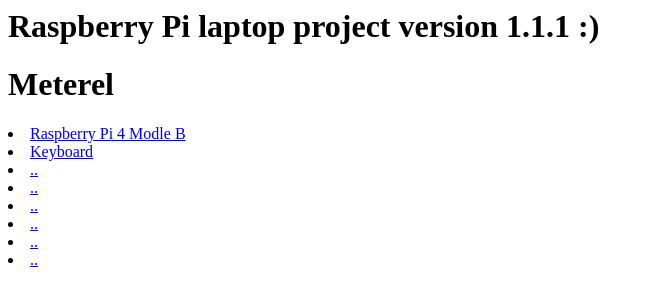
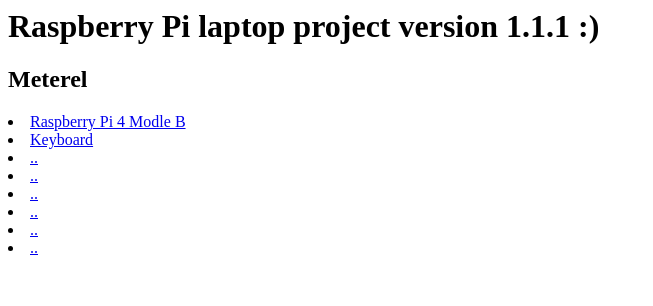
Before and after one commit to poderman/Raspberry-pi-laptop, a plain HTML site: page public/index.html in a window 1280 px wide. Shown: the whole page, without its empty margins (0-653 px from the left). Drawn offline with Linux system fonts and the light colour scheme.

Commit message:
Update index.html

```diff
--- a/public/index.html
+++ b/public/index.html
@@ -1,7 +1,7 @@
 <h1 >Raspberry Pi laptop project version 1.1.1 :) </h1>
 
 
-<h1 >Meterel </h1>
+<h2 >Meterel </h2>
 <li> <a  href="https://www.raspberrypi.org/products/raspberry-pi-4-model-b/">Raspberry Pi 4 Modle B</a>
 <li> <a  href="https://www.raspberrypi.org/products/raspberry-pi-keyboard-and-hub/">Keyboard</a>
 <li> <a  href="...">..</a>
```
